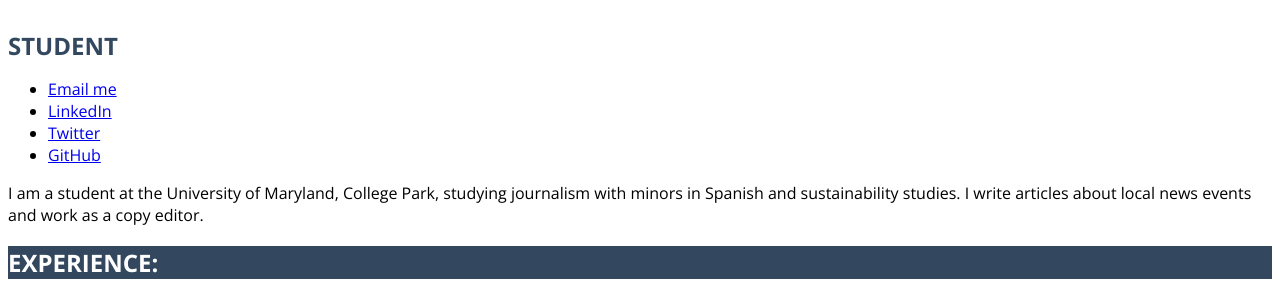
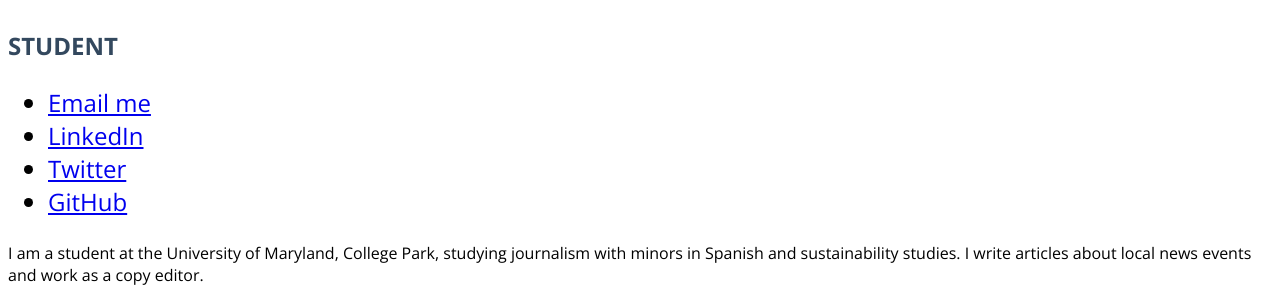
Before and after one commit to medinenna/Melena-DiNenna-JOUR352, a plain HTML site: page Resume/index.html in a window 1280 px wide. Shown: the part 100-389 px from the top of the page. Drawn offline with nearby package versions, Linux system fonts and the light colour scheme.

Commit message:
Update style.css

```diff
--- a/Resume/style.css
+++ b/Resume/style.css
@@ -43,3 +43,7 @@ h5 {
   font-size:1em;
   font-style:italic;
 }
+
+ul {
+  font-size:1.5em;
+}
```
